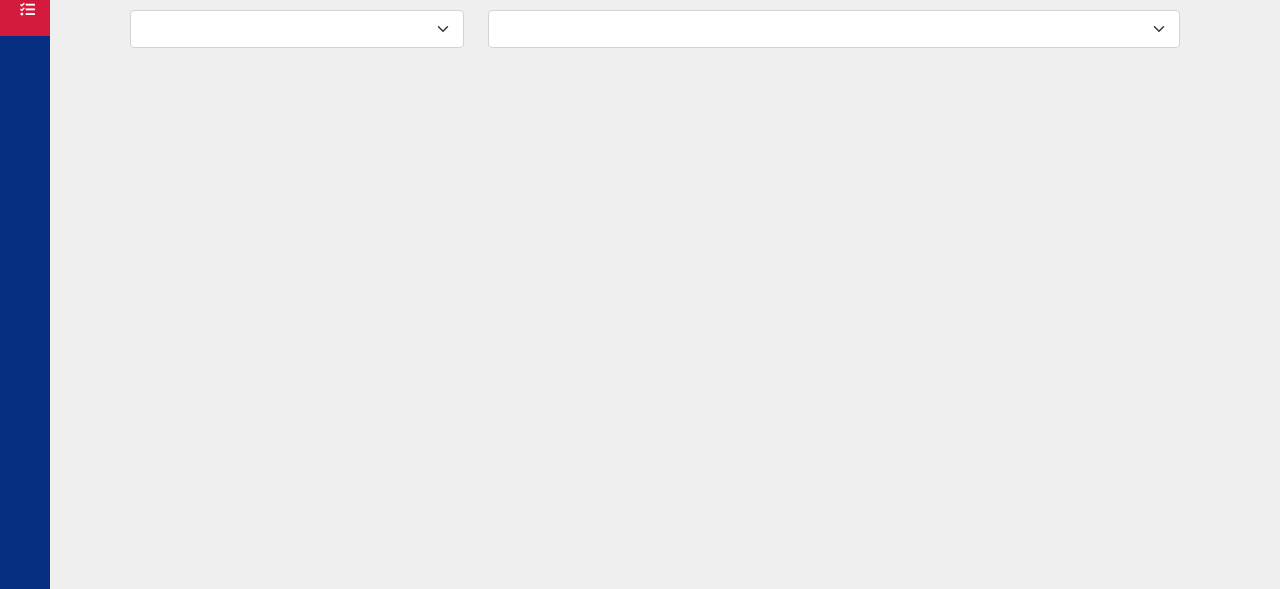
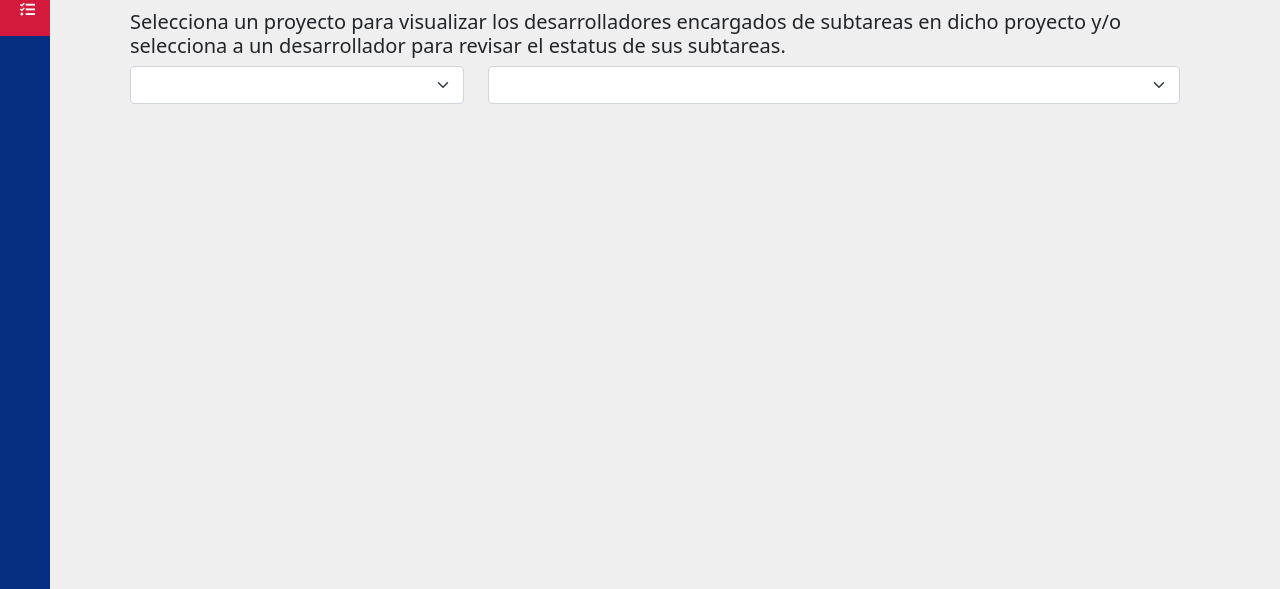
Before and after one commit to EdithBenvenuto/CemexWeb, a website: page public/Admin/html/status.html in a window 1280 px wide. Shown: the part 208-797 px from the top of the page. Drawn offline with nearby package versions, Linux system fonts and the light colour scheme; no server answers.

Commit message:
texto instructivo para pagina monitoreo

```diff
--- a/public/Admin/html/status.html
+++ b/public/Admin/html/status.html
@@ -46,6 +46,7 @@
 
     <div id="main">
         <h2 id="tituloEstatus">MONITOREO DE tarEas</h2>
+        <h5>Selecciona un proyecto para visualizar los desarrolladores encargados de subtareas en dicho proyecto y/o selecciona a un desarrollador para revisar el estatus de sus subtareas.</h5>
         <div class="row">
             <div id="tablaIzq" class="col-4 select">
                 <select id="projects" class="form-select" aria-label="Default select example">
```
